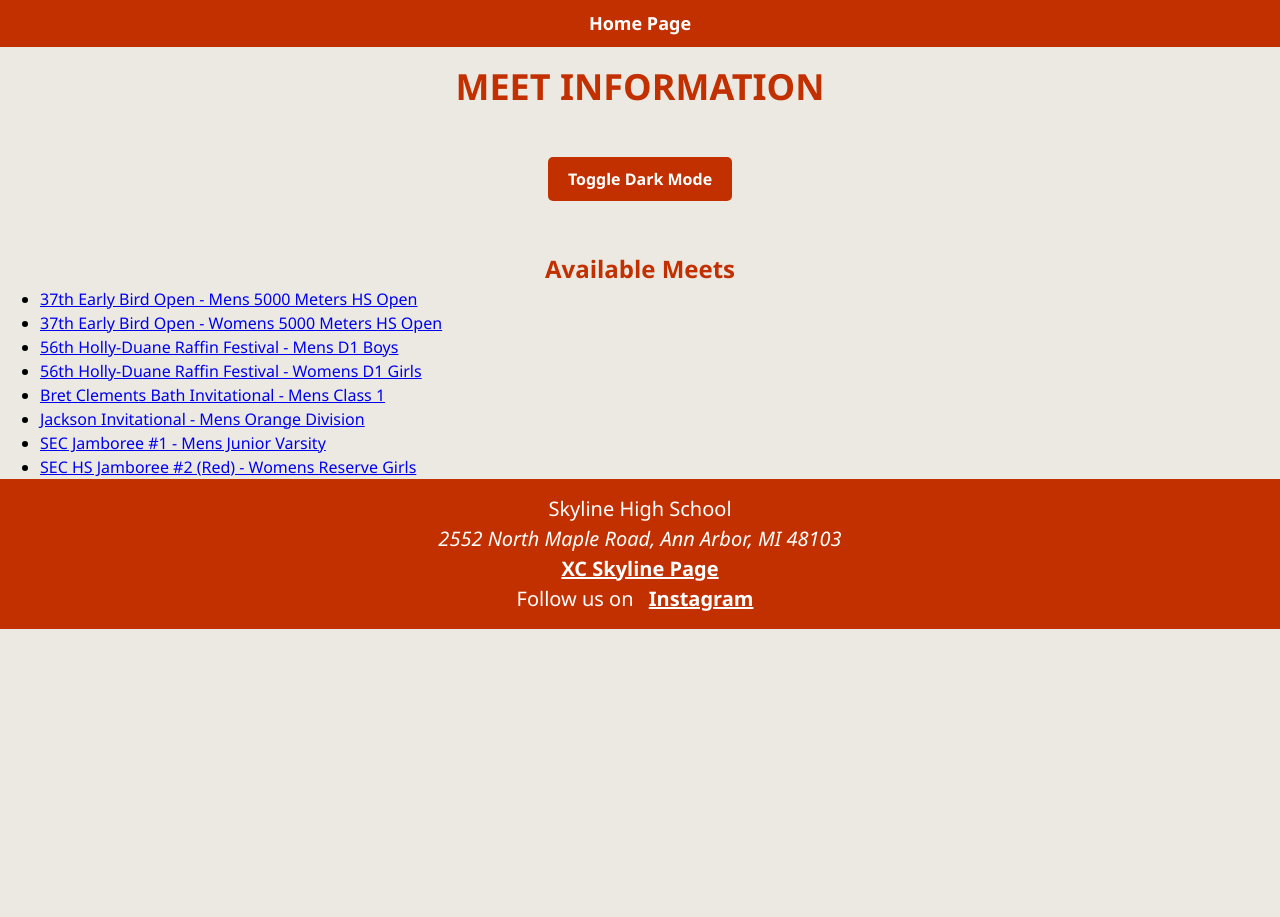
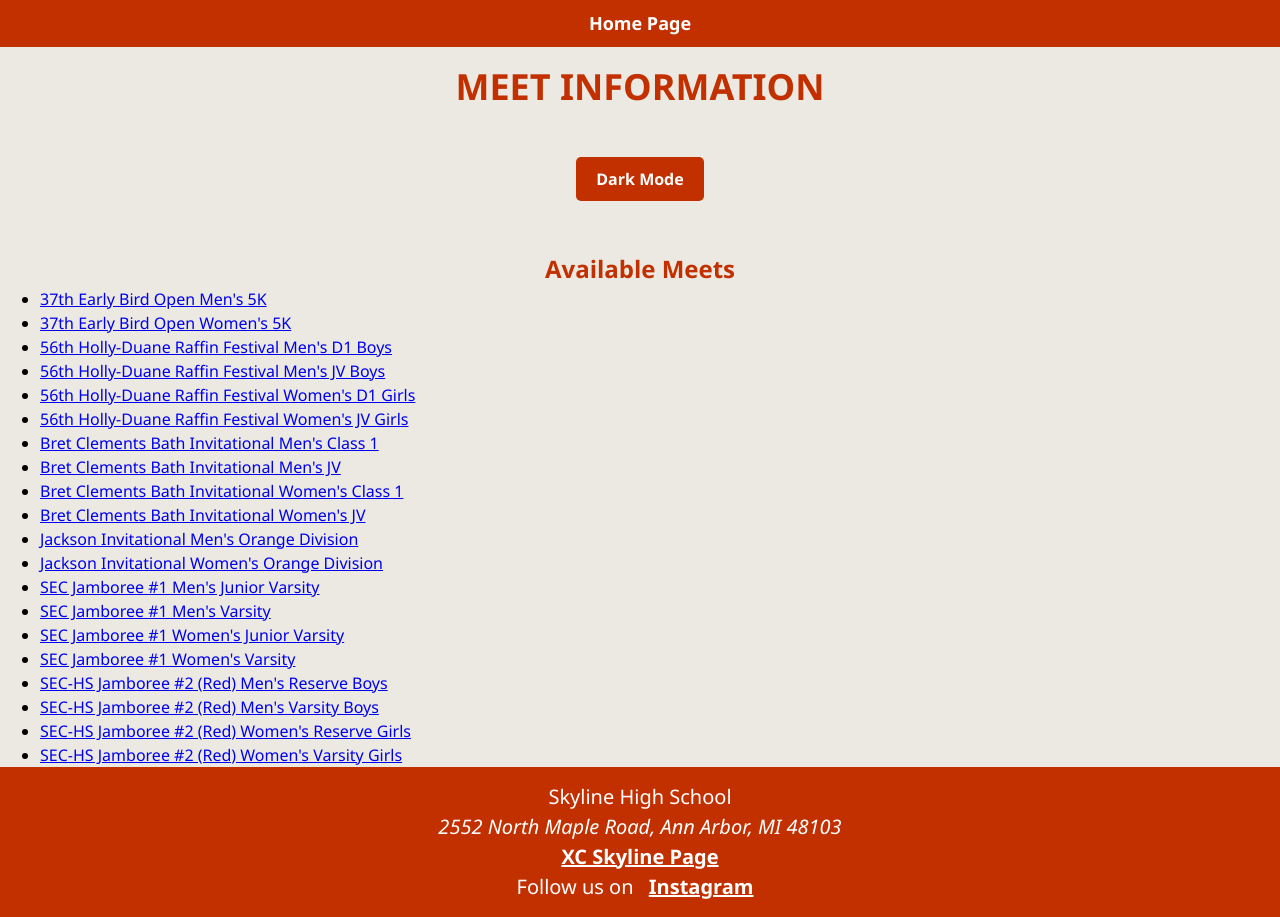
Before and after one commit to otanavarro/Client-Project-Deliverable, a plain HTML site: page index.html in a window 1280 px wide. Before the commit the page ends 800 px from the top, so only its background shows below. Drawn offline with Linux system fonts and the light colour scheme.

Commit message:
adding to homepage

```diff
--- a/index.html
+++ b/index.html
@@ -22,20 +22,31 @@
     </header>
 
     <main>
-        <button id="theme-toggle">Toggle Dark Mode</button>
+        <button id="theme-toggle">Dark Mode</button>
 
         <section id="meets">
             <h2>Available Meets</h2>
             <ul>
-                <li><a href="37th_Early_Bird_Open_Mens_5000_Meters_HS_Open_5K_24.html">37th Early Bird Open - Mens 5000 Meters HS Open</a></li>
-                <li><a href="37th_Early_Bird_Open_Womens_5000_Meters_HS_Open_5K_24.html">37th Early Bird Open - Womens 5000 Meters HS Open</a></li>
-                <li><a href="56th_Holly-Duane_Raffin_Festival_of_Races_Mens_5000_Meters_D1_Boys_24.html">56th Holly-Duane Raffin Festival - Mens D1 Boys</a></li>
-                <li><a href="56th_Holly-Duane_Raffin_Festival_of_Races_Womens_5000_Meters_D1_Girls_24.html">56th Holly-Duane Raffin Festival - Womens D1 Girls</a></li>
-                <li><a href="Bret_Clements_Bath_Invitational_Mens_5000_Meters_Class_1_24.html">Bret Clements Bath Invitational - Mens Class 1</a></li>
-                <li><a href="Jackson_Invitational_Mens_5000_Meters_Orange_Division_(1000_+_enrolment)_24.html">Jackson Invitational - Mens Orange Division</a></li>
-                <li><a href="SEC_Jamboree_#1_Mens_5000_Meters_Junior_Varsity_24.html">SEC Jamboree #1 - Mens Junior Varsity</a></li>
-                <li><a href="SEC_HS_Jamboree_#2_(Red)_Womens_5000_Meters_Reserve_Girls_24.html">SEC HS Jamboree #2 (Red) - Womens Reserve Girls</a></li>
-                <!-- Add more links here if needed -->
+                <li><a href="meets/37th_Early_Bird_Open_Mens_5000_Meters_HS_Open_5K_24.html">37th Early Bird Open Men's 5K</a></li>
+                <li><a href="meets/37th_Early_Bird_Open_Womens_5000_Meters_HS_Open_5K_24.html">37th Early Bird Open Women's 5K</a></li>
+                <li><a href="meets/56th_Holly-Duane_Raffin_Festival_of_Races_Mens_5000_Meters_D1_Boys_24.html">56th Holly-Duane Raffin Festival Men's D1 Boys</a></li>
+                <li><a href="meets/56th_Holly-Duane_Raffin_Festival_of_Races_Mens_5000_Meters_D1_JV_Boys_24.html">56th Holly-Duane Raffin Festival Men's JV Boys</a></li>
+                <li><a href="meets/56th_Holly-Duane_Raffin_Festival_of_Races_Womens_5000_Meters_D1_Girls_24.html">56th Holly-Duane Raffin Festival Women's D1 Girls</a></li>
+                <li><a href="meets/56th_Holly-Duane_Raffin_Festival_of_Races_Womens_5000_Meters_D1_JV_Girls_24.html">56th Holly-Duane Raffin Festival Women's JV Girls</a></li>
+                <li><a href="meets/Bret_Clements_Bath_Invitational_Mens_5000_Meters_Class_1_24.html">Bret Clements Bath Invitational Men's Class 1</a></li>
+                <li><a href="meets/Bret_Clements_Bath_Invitational_Mens_5000_Meters_J.V._24.html">Bret Clements Bath Invitational Men's JV</a></li>
+                <li><a href="meets/Bret_Clements_Bath_Invitational_Womens_5000_Meters_Class_1_24.html">Bret Clements Bath Invitational Women's Class 1</a></li>
+                <li><a href="meets/Bret_Clements_Bath_Invitational_Womens_5000_Meters_J.V._24.html">Bret Clements Bath Invitational Women's JV</a></li>
+                <li><a href="meets/Jackson_Invitational_Mens_5000_Meters_Orange_Division_(1000_+_enrolment)_24.html">Jackson Invitational Men's Orange Division</a></li>
+                <li><a href="meets/Jackson_Invitational_Womens_5000_Meters_Orange_Division_(1000_+_enrolment)_24.html">Jackson Invitational Women's Orange Division</a></li>
+                <li><a href="meets/SEC_Jamboree_#1_Mens_5000_Meters_Junior_Varsity_24.html">SEC Jamboree #1 Men's Junior Varsity</a></li>
+                <li><a href="meets/SEC_Jamboree_#1_Mens_5000_Meters_Varsity_24.html">SEC Jamboree #1 Men's Varsity</a></li>
+                <li><a href="meets/SEC_Jamboree_#1_Womens_5000_Meters_Junior_Varsity_24.html">SEC Jamboree #1 Women's Junior Varsity</a></li>
+                <li><a href="meets/SEC_Jamboree_#1_Womens_5000_Meters_Varsity_24.html">SEC Jamboree #1 Women's Varsity</a></li>
+                <li><a href="meets/SEC-HS_Jamboree_#2_(Red)_Mens_5000_Meters_Reserve_Boys_24.html">SEC-HS Jamboree #2 (Red) Men's Reserve Boys</a></li>
+                <li><a href="meets/SEC-HS_Jamboree_#2_(Red)_Mens_5000_Meters_Varsity_Boys_24.html">SEC-HS Jamboree #2 (Red) Men's Varsity Boys</a></li>
+                <li><a href="meets/SEC-HS_Jamboree_#2_(Red)_Womens_5000_Meters_Reserve_Girls_24.html">SEC-HS Jamboree #2 (Red) Women's Reserve Girls</a></li>
+                <li><a href="meets/SEC-HS_Jamboree_#2_(Red)_Womens_5000_Meters_Varsity_Girls_24.html">SEC-HS Jamboree #2 (Red) Women's Varsity Girls</a></li>
             </ul>
         </section>
     </main>
```
Also changed, not shown: 2 other files.
